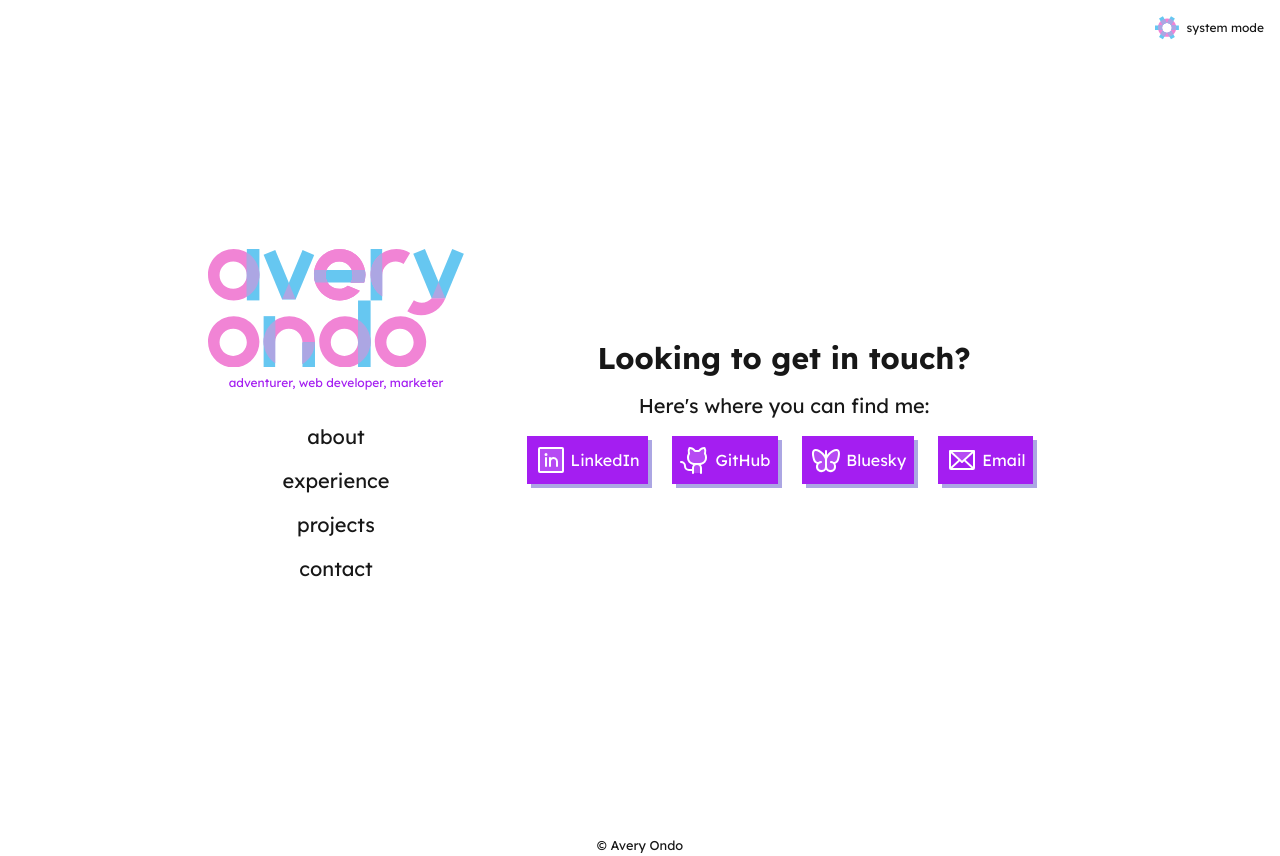
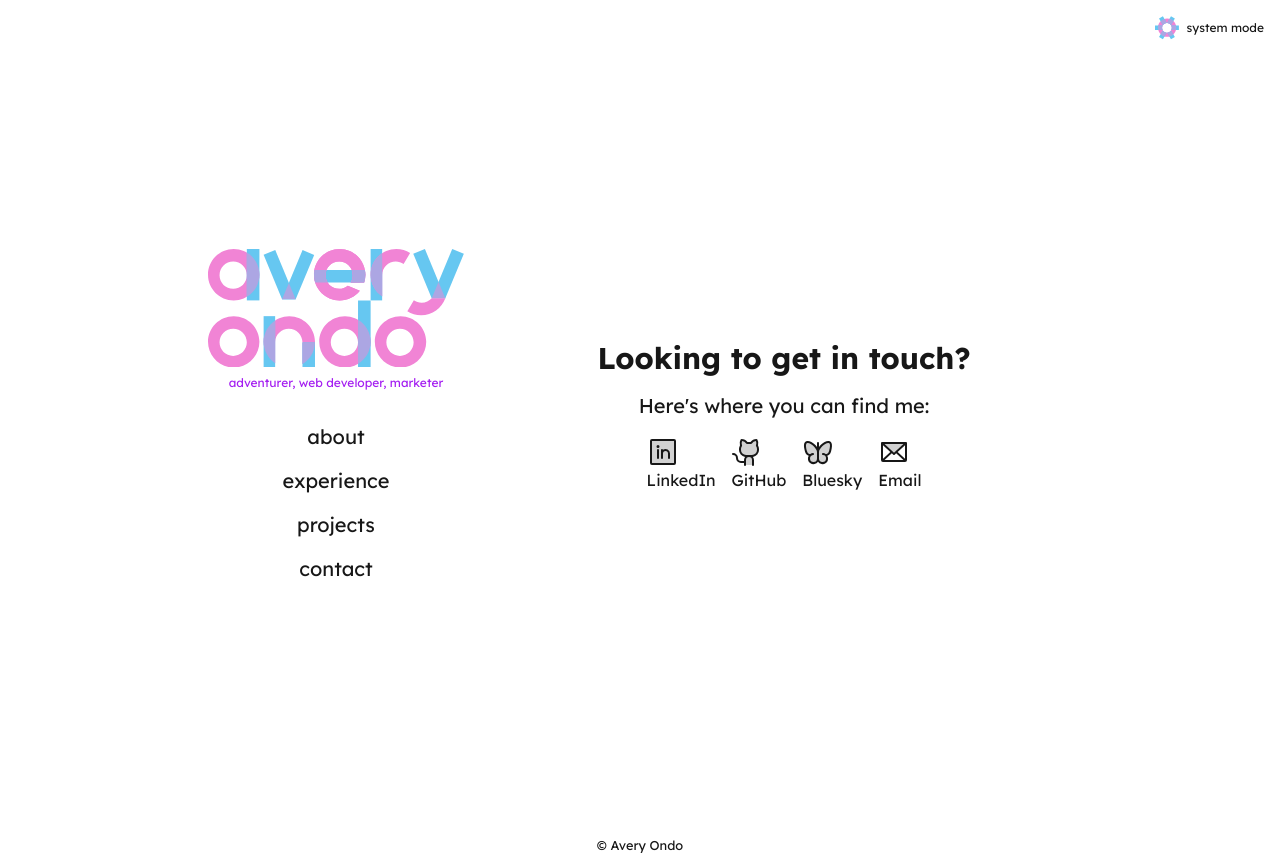
Before and after one commit to averyhere/averyhere.com, a Next.js app: page /contact in a window 1280 px wide. Built offline with nearby package versions, Linux system fonts and the light colour scheme.

Commit message:
remove button css from globals

```diff
--- a/src/app/globals.css
+++ b/src/app/globals.css
@@ -68,42 +68,6 @@ body {
   max-height: 1000px;
 } */
 
-/* Buttons */
-.button {
-  @apply flex w-max gap-1 items-center p-2 relative cursor-pointer mr-2 mb-2;
-  color: var(--button-text);
-}
-
-.button:before,
-.button:after {
-  @apply block w-full h-full absolute top-0 left-0;
-  content: '';
-  transition: all ease-in-out 200ms;
-}
-
-.button:before {
-  background-color: var(--button-bg);
-  z-index: -1;
-}
-
-.button:after {
-  @apply top-1 left-1;
-  background-color: var(--button-shadow);
-  z-index: -2;
-}
-
-.dark .button {
-  color: var(--button-text);
-}
-
-.button:hover:after {
-  @apply top-1.5 left-1.5;
-}
-
-.button:active:after {
-  @apply top-2 left-2;
-}
-
 /* Nav items */
 .nav-item {
   text-underline-offset: .5ch;
```
